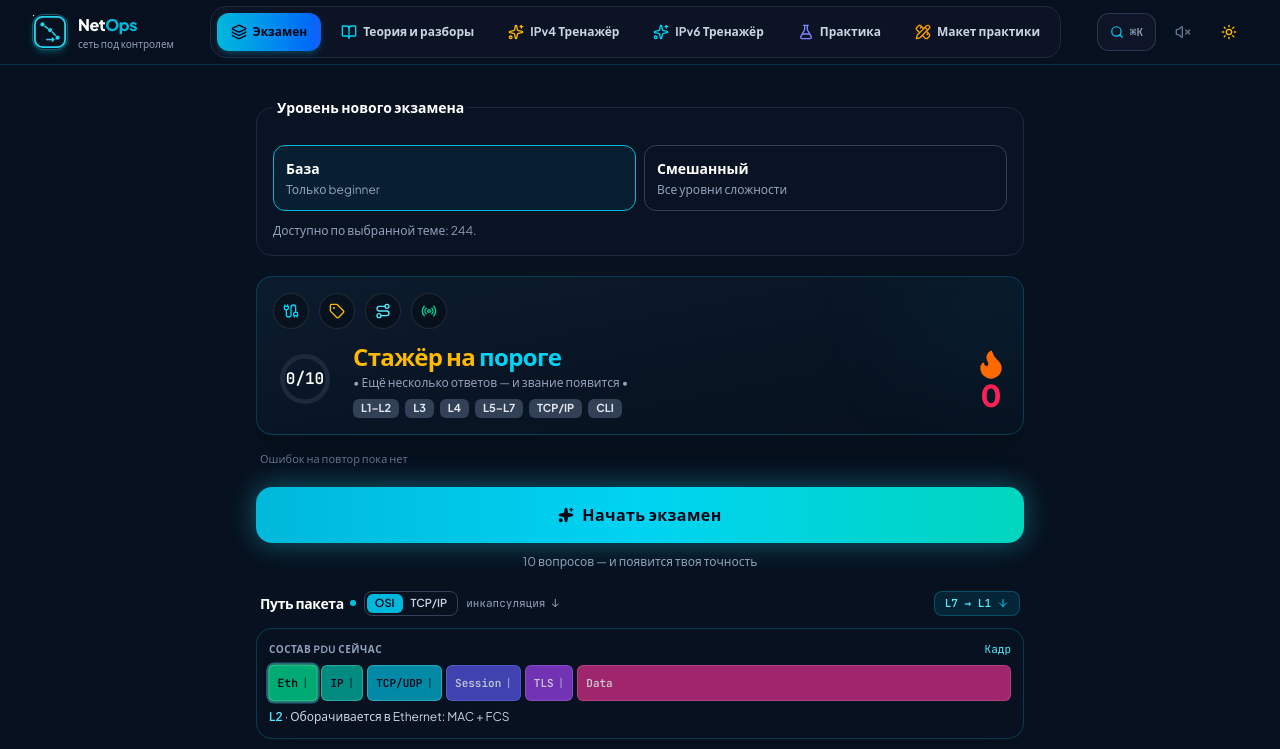
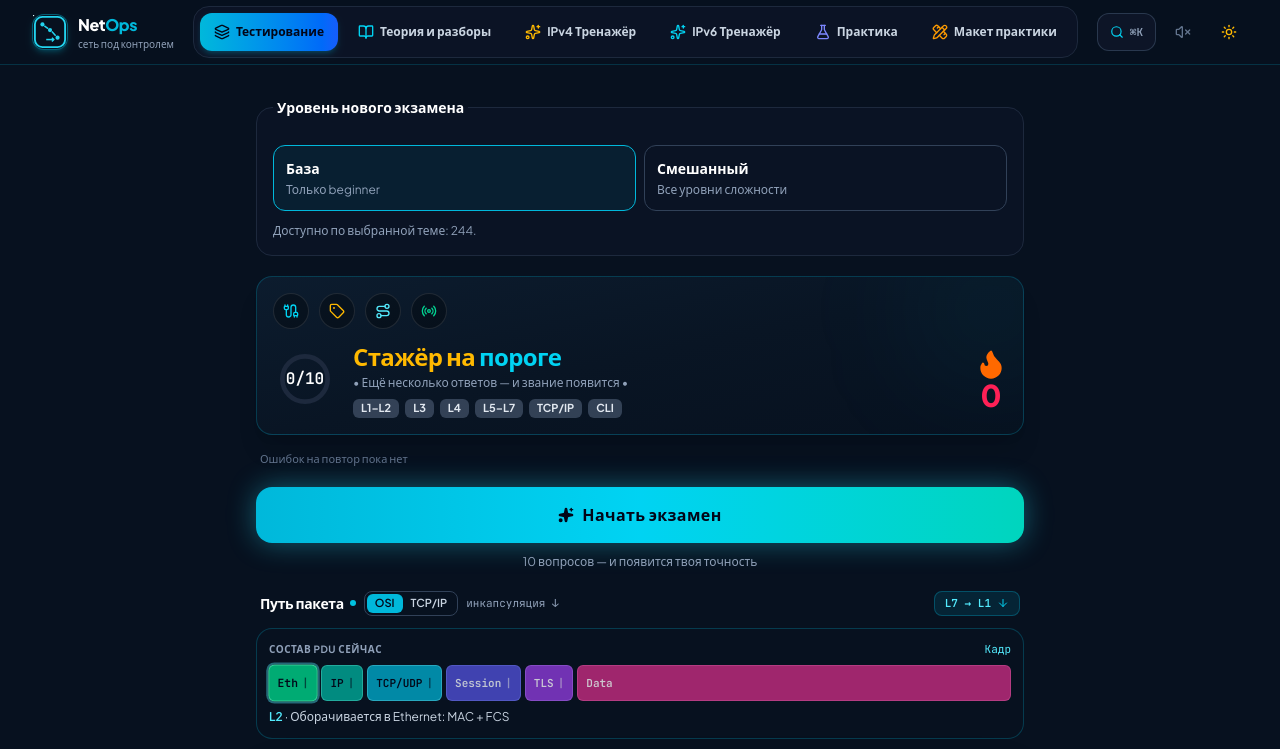
Before and after one commit to apotet/my-gemini-mirror-site, a React (Vite) app: page / in a window 1280 px wide. Shown: the top 749 px of the page. Built offline with nearby package versions, Linux system fonts and the light colour scheme.

Commit message:
ui: rename existing exam entry as testing

```diff
--- a/src/components/Navbar.tsx
+++ b/src/components/Navbar.tsx
@@ -40,7 +40,7 @@ export const Navbar: React.FC<NavbarProps> = ({
   const [mobileMenuOpen, setMobileMenuOpen] = useState(false);
 
   const tabs: Array<{ id: NavTab; label: string; icon: React.ReactNode }> = [
-    { id: 'exam', label: 'Экзамен', icon: <Layers className="w-4 h-4" /> },
+    { id: 'exam', label: 'Тестирование', icon: <Layers className="w-4 h-4" /> },
     { id: 'theory', label: 'Теория и разборы', icon: <BookOpen className="w-4 h-4 text-cyan-400" /> },
     { id: 'ipv4', label: 'IPv4 Тренажёр', icon: <Sparkles className="w-4 h-4 text-amber-400" /> },
     { id: 'ipv6', label: 'IPv6 Тренажёр', icon: <Sparkles className="w-4 h-4 text-cyan-400" /> },
```
